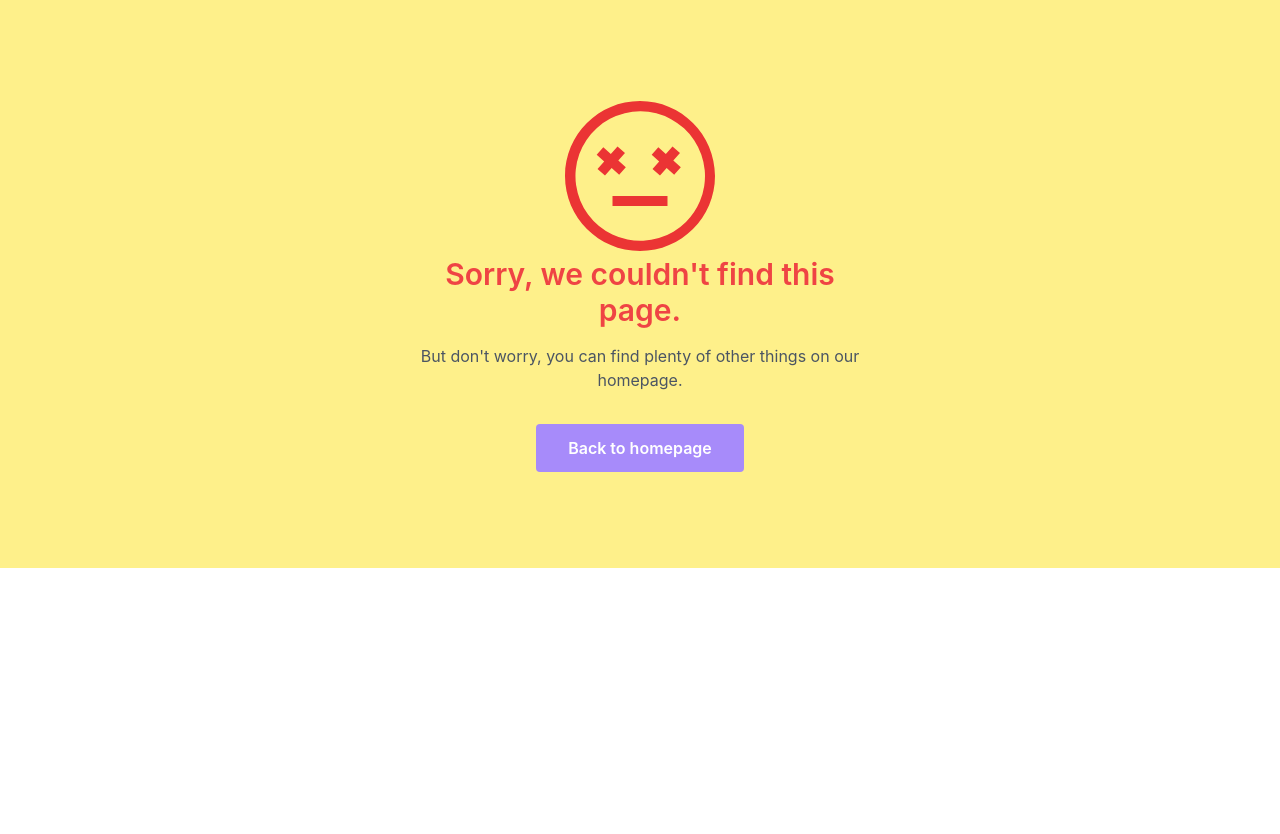
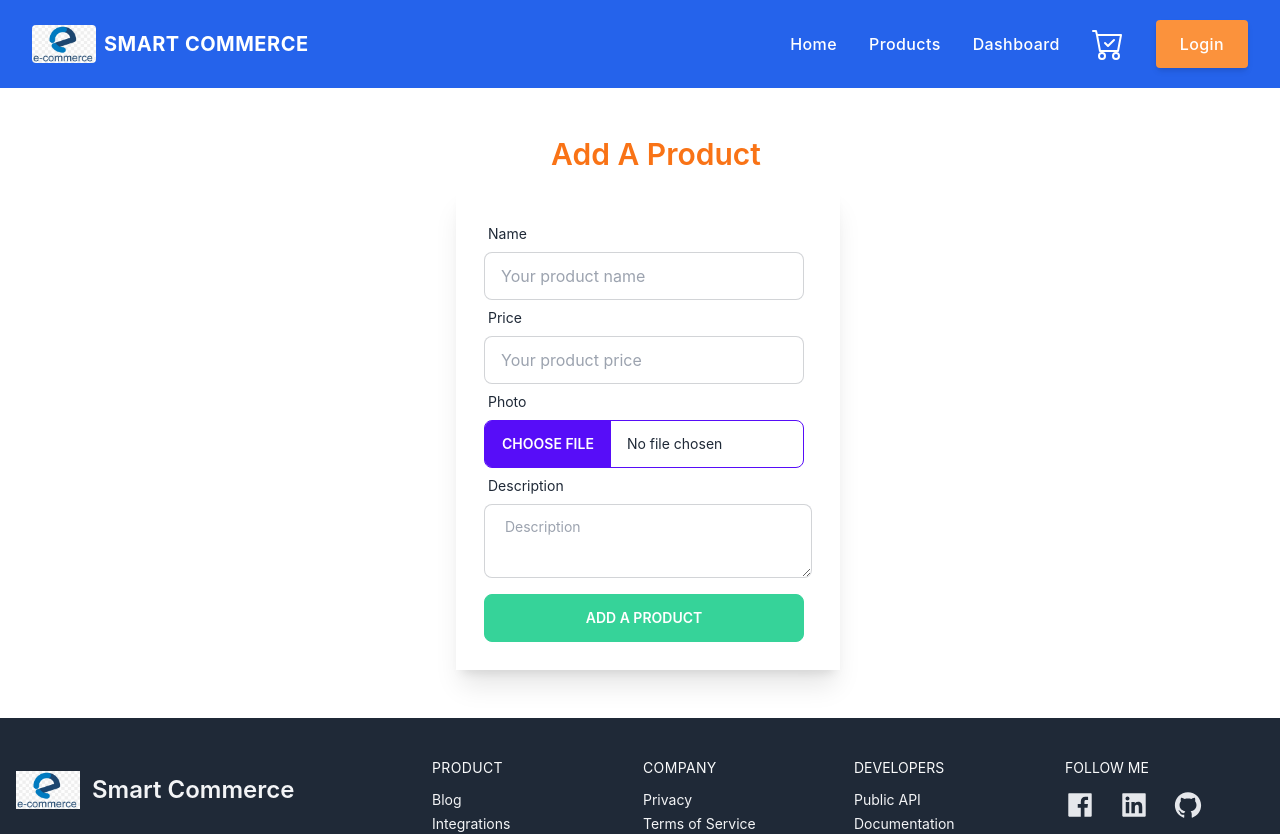
Before and after one commit to Sayem92/e-commerce-project-client, a React (Create React App) app: page /addProduct in a window 1280 px wide. Shown: the top 834 px of the page. Before the commit the page ends 800 px from the top, so only its background shows below. Built offline with nearby package versions, Linux system fonts and the light colour scheme; no server answers.

Commit message:
product form add

```diff
--- a/src/Routes/Routes.jsx
+++ b/src/Routes/Routes.jsx
@@ -1,6 +1,7 @@
 import { createBrowserRouter } from "react-router-dom";
 import AdminDashboard from "../components/AdminDashboard/AdminDashboard";
 import CustomerList from "../components/AdminDashboard/CustomerList/CustomerList";
+import AddProduct from "../components/AdminDashboard/CustomerList/ProductList/AddProduct";
 import ProductList from "../components/AdminDashboard/CustomerList/ProductList/ProductList";
 import ErrorPage from "../components/ErrorPage/ErrorPage";
 import Login from "../components/Form/Login";
@@ -65,6 +66,10 @@ export const router = createBrowserRouter([
                 path:'/productList',
                 element: <ProductList></ProductList>
             },
+            {
+                path:'/addProduct',
+                element: <AddProduct></AddProduct>
+            },
 
 
 
--- /dev/null
+++ b/src/components/AdminDashboard/CustomerList/ProductList/AddProduct.js
@@ -0,0 +1,127 @@
+import React, { useState } from 'react';
+import { useForm } from 'react-hook-form';
+import { toast } from 'react-hot-toast';
+import { useNavigate } from 'react-router-dom';
+import Loading from '../../../Loading/Loading';
+
+const AddProduct = () => {
+    const { register, handleSubmit, formState: { errors } } = useForm();
+    const [loading, setLoading] = useState(false);
+    const imageHostKey = process.env.REACT_APP_imgbb_key;
+
+    const navigate = useNavigate();
+
+    const handleAddDoctor = data => {
+
+        setLoading(true)
+        const image = data.image[0]
+        const formData = new FormData();
+        formData.append('image', image)
+        const url = `https://api.imgbb.com/1/upload?key=${imageHostKey}`;
+        fetch(url, {
+            method: "POST",
+            body: formData
+        })
+            .then(res => res.json())
+            .then(imgData => {
+                if (imgData.success) {
+
+                    const newProduct = {
+                        name: data.name,
+                        price: data.price,
+                        img: imgData.data.display_url,
+                        body: data.description
+                    }
+
+                    // sava information to the database----------
+                    fetch(`http://localhost:5000/addProduct`, {
+                        method: "POST",
+                        headers: {
+                            'content-type': "application/json"
+                        },
+                        body: JSON.stringify(newProduct)
+                    })
+                        .then(res => res.json())
+                        .then(result => {
+                            // console.log(result);
+                            toast.success(`${data.name} info save successful`);
+                            setLoading(false)
+                            navigate('/productList');
+                        })
+                }
+            })
+    };
+
+
+
+
+    if (loading) {
+        return <Loading></Loading>
+    }
+
+
+    return (
+        <div className='w-96 mx-auto my-12'>
+            <h2 className="text-3xl text-center text-orange-500 font-semibold ml-8 mb-4">Add A Product</h2>
+            <div className='md:w-96 p-7 shadow-xl mx-2'>
+                <form onSubmit={handleSubmit(handleAddDoctor)}>
+                    <div className="form-control w-full max-w-x">
+                        <label className="label"> <span className="label-text ">Name</span>
+                        </label>
+                        <input type="text" {...register('name', {
+                            required: "Please enter your product name"
+                        })} className="input input-bordered  w-full max-w-xs" placeholder="Your product name" />
+
+                        {errors.name && <p className='text-red-600'>{errors.name.message}</p>}
+                    </div>
+
+                    <div className="form-control w-full max-w-x">
+                        <label className="label"> <span className="label-text ">Price</span>
+                        </label>
+                        <input type="number" {...register('price', {
+                            required: 'price is required'
+                        })} className="input input-bordered  w-full max-w-xs" placeholder="Your product price" />
+
+                        {errors.price && <p className='text-red-600'>{errors.price.message}</p>}
+                    </div>
+
+
+                    {/* image */}
+                    <div className="form-control w-full max-w-x">
+                        <label className="label"> <span className="label-text ">Photo</span>
+                        </label>
+                        <input type="file" {...register('image', {
+                            required: "Please select your photo"
+                        })}
+                            className="file-input file-input-primary file-input-bordered file-input-md w-full max-w-xs"
+                            placeholder="Product photo"
+                        />
+                        {errors.image && <p className='text-red-600'>{errors.image.message}</p>}
+                    </div>
+
+                    {/* description */}
+                    <div className="form-control w-full max-w-x">
+                        <label className="label"> <span className="label-text ">Description</span>
+                        </label>
+                        <textarea type="text" {...register('description', {
+                            required: 'Enter your description'
+                        })} className="textarea textarea-bordered w-full" placeholder=" Description" />
+
+                        {errors.description && <p className='text-red-600'>{errors.description.message}</p>}
+                    </div>
+
+
+
+
+
+                    <input className='mt-4 btn btn-success text-white w-full max-w-xs' type="submit" value='Add A Product' />
+                    <div>
+
+                    </div>
+                </form>
+            </div>
+        </div>
+    );
+};
+
+export default AddProduct;
--- a/src/components/AdminDashboard/CustomerList/ProductList/ProductList.js
+++ b/src/components/AdminDashboard/CustomerList/ProductList/ProductList.js
@@ -1,5 +1,6 @@
 import axios from 'axios';
 import React, { useEffect, useState } from 'react';
+import { Link } from 'react-router-dom';
 import Loading from '../../../Loading/Loading';
 
 const ProductList = () => {
@@ -49,7 +50,7 @@ const ProductList = () => {
                                 <td>
                                 <img src={pro.img} className='w-16 h-16' alt="" />
                                 </td>
-                                <td>{pro.price}</td>
+                                <td>{pro.price} $</td>
 
                             </tr>)
                         }
@@ -59,7 +60,9 @@ const ProductList = () => {
             </div>
 
             <div className='flex justify-center mt-10'>
-                <label className="self-start px-10 py-3 text-lg font-medium rounded text-white hover:bg-orange-500 border-none bg-blue-600">Add Product</label>
+                <Link to='/addProduct'>
+                <button className="self-start px-10 py-3 text-lg font-medium rounded text-white hover:bg-orange-500 border-none bg-blue-600">Add Product</button>
+                </Link>
             </div>
         </div >
     );
```
Also changed, not shown: src/assets/pant1.webp (added).
